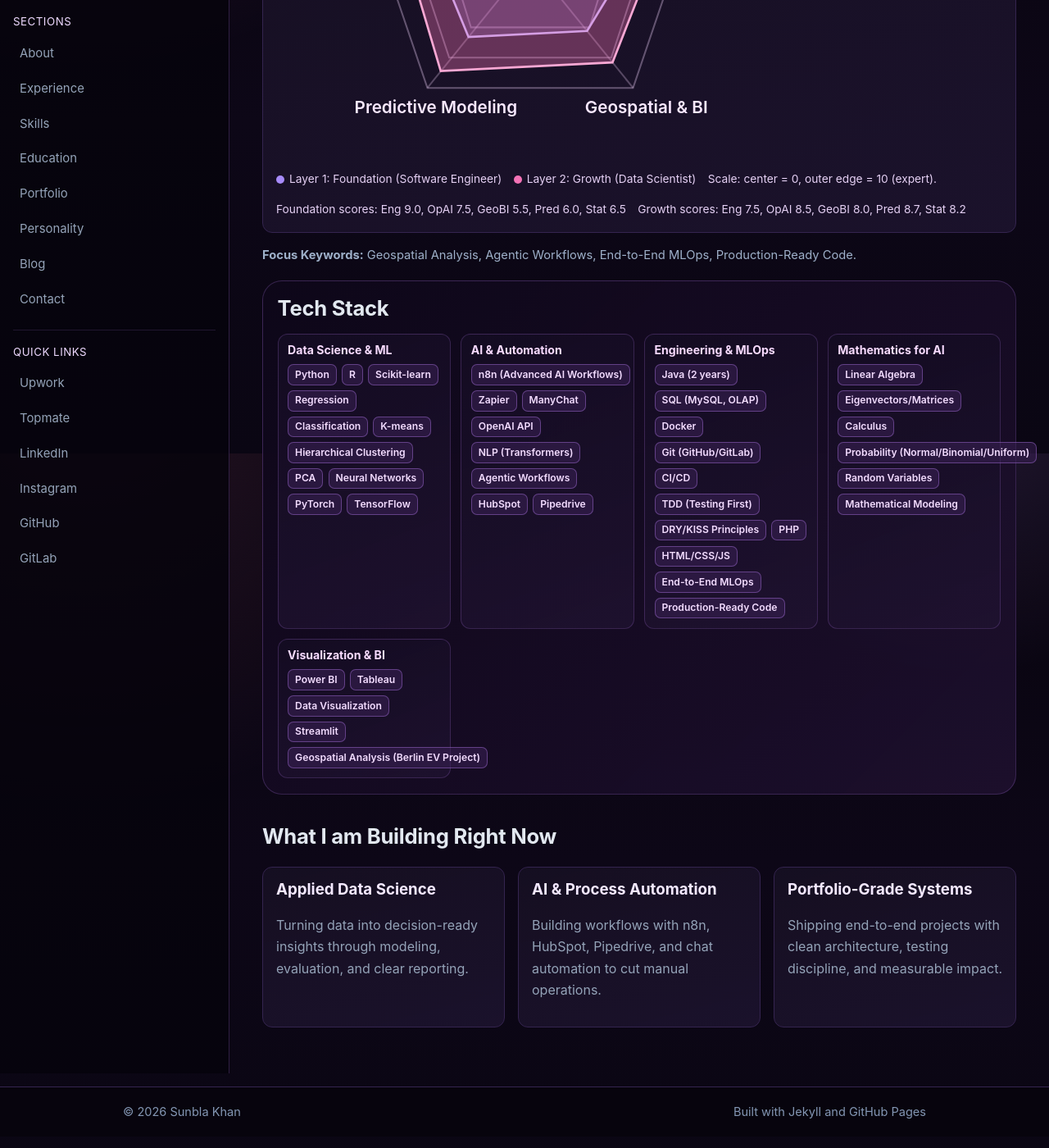
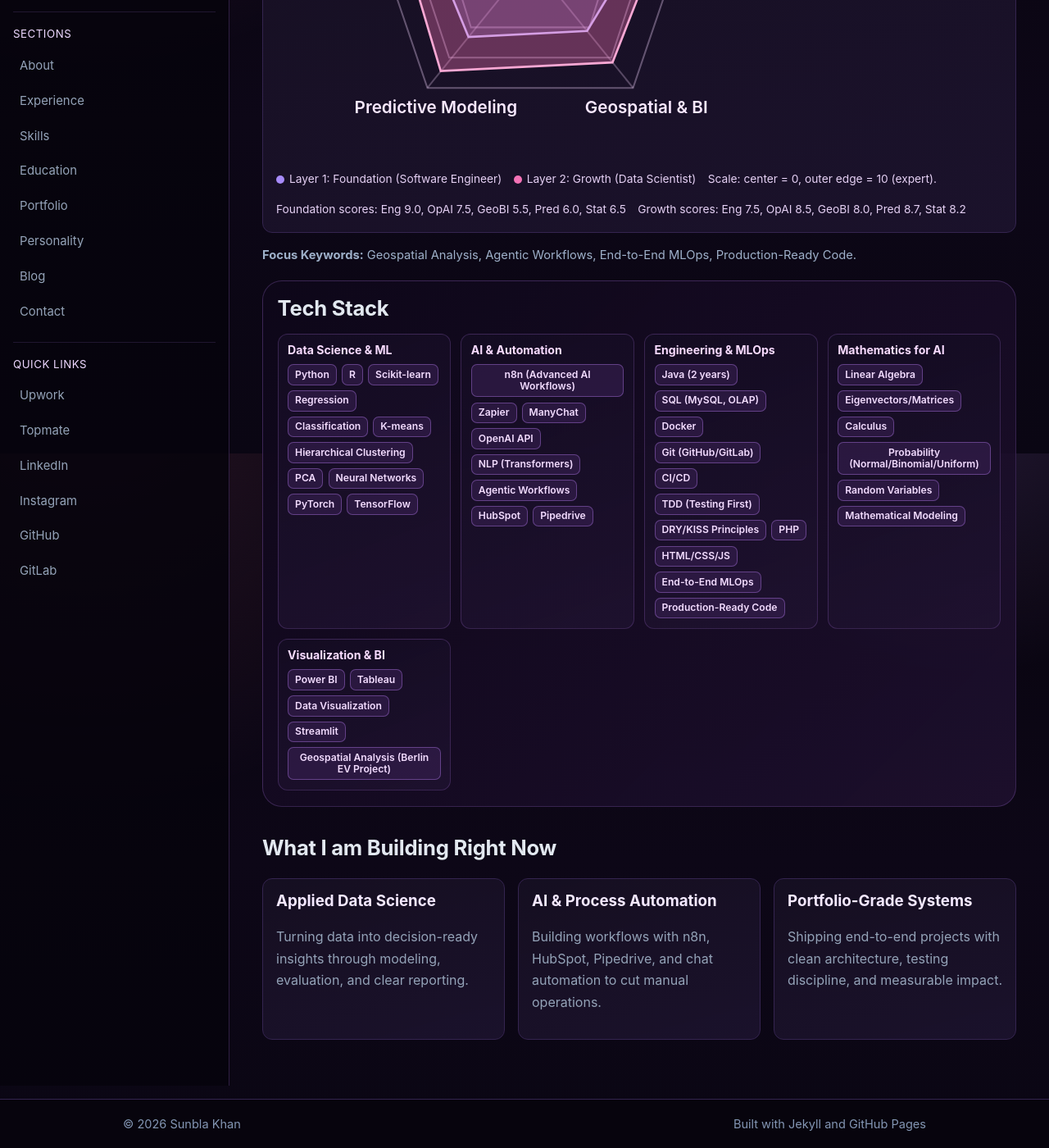
Before and after one commit to Sunblakhan/sunblakhan.github.io, a Jekyll site: the page built from index.md, in a window 1280 px wide and 1400 px high, scrolled down 2147 px. Shown: the whole window at 82% size. Built offline with Jekyll 4.4.1, drawn with Linux system fonts in a browser that asks for light colours.

Commit message:
Fix tech stack chip overflow for long labels

```diff
--- a/assets/css/style.css
+++ b/assets/css/style.css
@@ -572,7 +572,10 @@ label {
   font-size: 0.76rem;
   line-height: 1.2;
   font-weight: 600;
-  white-space: nowrap;
+  max-width: 100%;
+  white-space: normal;
+  overflow-wrap: anywhere;
+  text-align: center;
 }
 
 .skills-grid {
```
